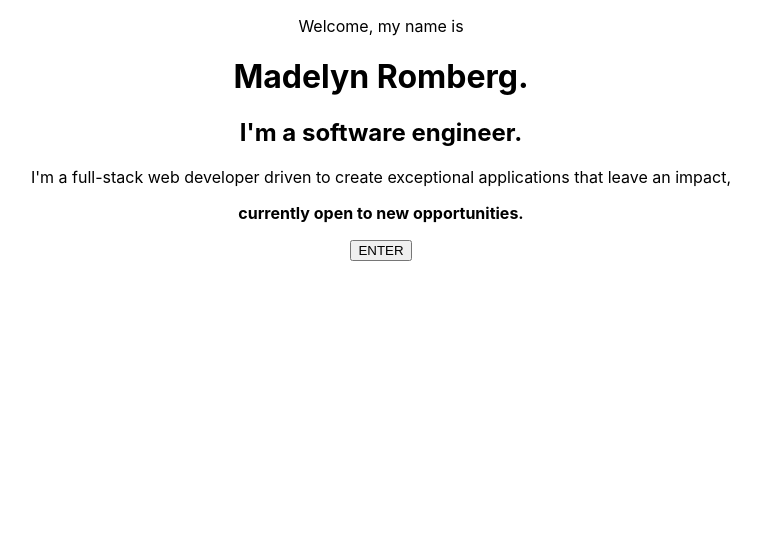
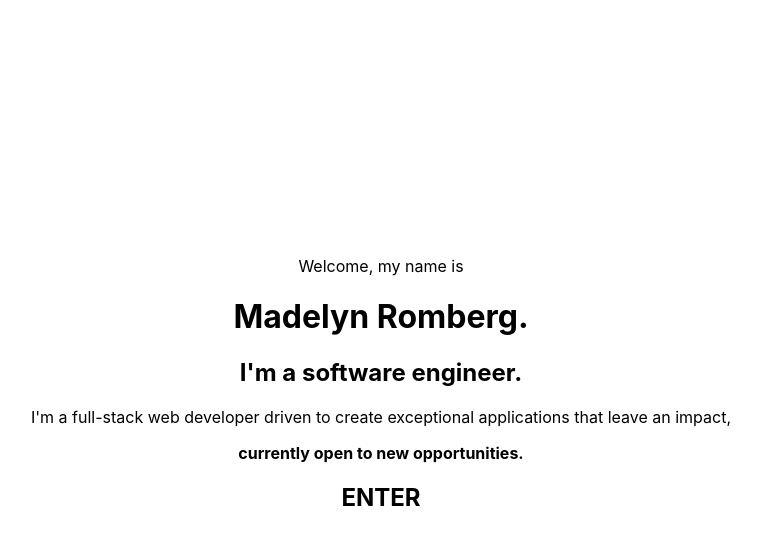
Before and after one commit to m-romberg/personal-website-v2, a React (Create React App) app: page / in a window 1280 px wide. Shown: the top 544 px of the page, without its empty margins (259-1020 px from the left). Built offline with nearby package versions, Linux system fonts and the light colour scheme.

Commit message:
reformat enter button to glow on hover

```diff
--- /dev/null
+++ b/src/LandingPage.css
@@ -0,0 +1,23 @@
+.LandingPage {
+    margin: 20%;
+    text-align: center;
+    display: flexbox;
+    flex-direction: column;
+}
+
+/* h2:hover {
+    cursor: pointer;
+} */
+
+.LandingPage-enter {
+    cursor: pointer;
+    border-radius: 20%;
+}
+
+.LandingPage-enter:hover {
+    /* transform: translate(-2px, -2px); */
+    /* box-shadow: 5px 5.5px 2.5px #00BFFF; */
+    -moz-box-shadow: 0 0 10px #00BFFF;
+    -webkit-box-shadow: 0 0 10px #00BFFF;
+    box-shadow: 0 0 10px #00BFFF;
+}
--- a/src/LandingPage.js
+++ b/src/LandingPage.js
@@ -1,4 +1,5 @@
 import { Button } from "react-bootstrap";
+import "./LandingPage.css";
 
 /**
  * LandingPage
@@ -21,9 +22,10 @@ function LandingPage({ enter }) {
           <b>currently open to new opportunities.</b>
         </p>
       </p>
-      <Button onClick={enter}>
+      <h2 className="LandingPage-enter" onClick={enter}>
         ENTER
-      </Button>
+      </h2>
+
     </div>
   );
 }
```
